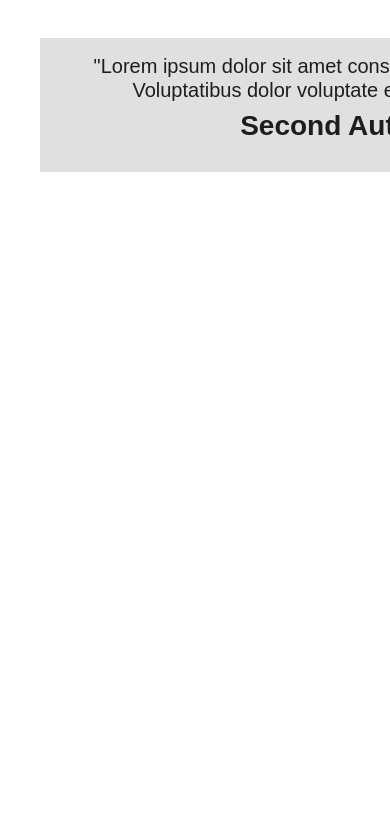
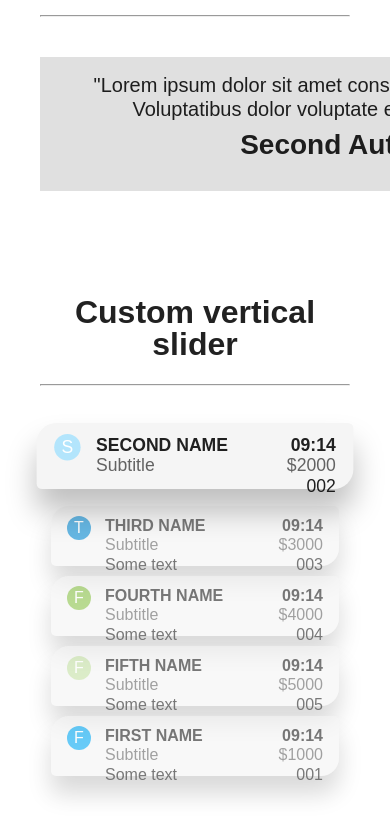
Before and after one commit to MarinaTararoschenko/test, an Angular app: page /features in a window 390 px wide. Shown: the part 2077-2914 px from the top of the page. Before the commit the page ends 2335 px from the top, so only its background shows below. Built offline with nearby package versions, Linux system fonts and the light colour scheme; a web font is replaced by a local one.

Commit message:
feat: added custom-vertical-slider

```diff
--- a/src/app/app.module.ts
+++ b/src/app/app.module.ts
@@ -15,6 +15,7 @@ import { ArcChartComponent } from './features/arc-chart/arc-chart.component';
 import { DraggingBlockComponent } from './features/dragging-block/dragging-block.component';
 import { CalendarComponent } from './features/calendar/calendar.component';
 import { LoopSliderComponent } from './features/loop-slider/loop-slider.component';
+import { CustomVerticalSliderComponent } from './features/custom-vertical-slider/custom-vertical-slider.component';
 
 import { LibraryComponent } from './library/library.component';
 
@@ -28,7 +29,8 @@ import { LibraryComponent } from './library/library.component';
         CalendarComponent,
         LibraryComponent,
         ArcChartComponent,
-        LoopSliderComponent
+        LoopSliderComponent,
+        CustomVerticalSliderComponent
     ],
     imports: [
         BrowserModule,
--- /dev/null
+++ b/src/app/features/custom-vertical-slider/custom-vertical-slider.component.html
@@ -0,0 +1,17 @@
+<div #verticalSlider class="verticalSlider">
+  <div class="verticalSlider__wrapper slider-ts">
+    <div class="verticalSlider__item bg-secondary" *ngFor="let item of verticalSliderList">
+      <div class="verticalSlider__item-label" [ngClass]="item.color">{{getAbbr(item)}}</div>
+      <div class="verticalSlider__item-body">
+        <div class="body-1 upper"><b>{{item.title}}</b></div>
+        <div class="body-1 color-secondary">{{item.subtitle}}</div>
+        <div class="body-1">{{item.text}}</div>
+      </div>
+      <div class="align-right">
+        <div class="body-1"><b>{{item.time}}</b></div>
+        <div class="body-1 color-secondary">${{item.price}}</div>
+        <div class="body-1">{{item.code}}</div>
+      </div>
+    </div>
+  </div>
+</div>
--- /dev/null
+++ b/src/app/features/custom-vertical-slider/custom-vertical-slider.component.scss
@@ -0,0 +1,123 @@
+.verticalSlider {
+  &__wrapper {
+    display: flex;
+    flex-direction: column;
+    align-items: center;
+    position: relative;
+    width: 480px;
+    height: 520px;
+    margin: 40px auto;
+  }
+
+  &__item {
+    display: flex;
+    position: absolute;
+    top: 0;
+    left: 50%;
+    width: 430px;
+    height: 90px;
+    line-height: 1;
+    padding: 16px 24px;
+    border-radius: 18px 5px 18px 5px;
+    box-shadow: 0 27px 36px rgba(0, 0, 0, .25);
+    opacity: .6;
+    transition: all .5s cubic-bezier(0.65, 0.05, 0.36, 1);
+
+    & + .verticalSlider__item {
+      margin-top: 14px;
+    }
+
+    &:nth-child(2) {
+      transform: translateY(100%) translateY(14px) translateX(-50%);
+    }
+
+    &:nth-child(3) {
+      transform: translateY(200%) translateY(28px) translateX(-50%);
+    }
+
+    &:nth-child(4) {
+      transform: translateY(300%) translateY(42px) translateX(-50%);
+    }
+
+    &:nth-child(5) {
+      transform: translateY(400%) translateY(56px) translateX(-50%);
+    }
+
+    &.active,
+    &:first-child {
+      box-shadow: 0 30px 40px rgba(0, 0, 0, .25);
+      transform: translateX(-50%) scale(1.1);
+      opacity: 1;
+      z-index: 1;
+    }
+
+    .right {
+      margin-left: auto;
+    }
+
+    &-label {
+      display: flex;
+      align-items: center;
+      justify-content: center;
+      width: 36px;
+      height: 36px;
+      font-size: 25px;
+      color: #fff;
+      margin-right: 24px;
+      border-radius: 50%;
+    }
+
+    &-body {
+      flex-grow: 1;
+    }
+  }
+}
+
+@media only screen and (max-width: 670px) {
+  .verticalSlider {
+    &__wrapper {
+      width: 318px;
+      max-width: 100%;
+      height: 350px;
+    }
+
+    &__item {
+      width: 288px;
+      height: 60px;
+      padding: 10px 16px;
+      box-shadow: 0 18px 24px rgba(0, 0, 0, .25);
+
+      & + .verticalSlider__item {
+        margin-top: 10px;
+      }
+
+      &:nth-child(2) {
+        transform: translateY(100%) translateY(10px) translateX(-50%);
+      }
+
+      &:nth-child(3) {
+        transform: translateY(200%) translateY(20px) translateX(-50%);
+      }
+
+      &:nth-child(4) {
+        transform: translateY(300%) translateY(30px) translateX(-50%);
+      }
+
+      &:nth-child(5) {
+        transform: translateY(400%) translateY(40px) translateX(-50%);
+      }
+
+      &.active,
+      &:first-child {
+        box-shadow: 0 20px 27px rgba(0, 0, 0, .25);
+      }
+
+      &-label {
+        width: 24px;
+        height: 24px;
+        font-size: 16px;
+        margin-right: 14px;
+      }
+    }
+  }
+}
--- /dev/null
+++ b/src/app/features/custom-vertical-slider/custom-vertical-slider.component.ts
@@ -0,0 +1,119 @@
+import { Component, OnInit, ViewChild, ElementRef, AfterViewInit } from '@angular/core';
+import moment from 'moment';
+
+interface ISliderProps {
+    sliderWrapper: any;
+    slider: any;
+    itemHeight: number;
+    margin: string;
+}
+
+interface ISliderData {
+    title: string;
+    color: string;
+    subtitle: string;
+    text?: string;
+    time: string;
+    price: string;
+    code: string;
+}
+
+@Component({
+    selector: 'app-custom-vertical-slider',
+    templateUrl: './custom-vertical-slider.component.html',
+    styleUrls: ['./custom-vertical-slider.component.scss']
+})
+
+export class CustomVerticalSliderComponent implements OnInit, AfterViewInit {
+    @ViewChild('verticalSlider') public sliderWrapper!: ElementRef;
+
+    public sliderProps: ISliderProps = {
+        sliderWrapper: null,
+        slider: null,
+        itemHeight: 0,
+        margin: "0",
+    };
+
+    public verticalSliderList: Array<ISliderData> = [
+        {
+            title: 'First name',
+            color: 'bg-accent-primary',
+            subtitle: 'Subtitle',
+            text: 'Some text',
+            time: moment(new Date(), 'YYYY-MM-DD').format('hh:mm'),
+            price: '1000',
+            code: '001'
+        }, {
+            title: 'Second name',
+            color: 'bg-accent-primary-light',
+            subtitle: 'Subtitle',
+            time: moment(new Date(), 'YYYY-MM-DD').format('hh:mm'),
+            price: '2000',
+            code: '002'
+        }, {
+            title: 'Third name',
+            color: 'bg-accent-primary-dark',
+            subtitle: 'Subtitle',
+            text: 'Some text',
+            time: moment(new Date(), 'YYYY-MM-DD').format('hh:mm'),
+            price: '3000',
+            code: '003'
+        }, {
+            title: 'Fourth name',
+            color: 'bg-accent-secondary',
+            subtitle: 'Subtitle',
+            text: 'Some text',
+            time: moment(new Date(), 'YYYY-MM-DD').format('hh:mm'),
+            price: '4000',
+            code: '004'
+        }, {
+            title: 'Fifth name',
+            color: 'bg-accent-secondary-light',
+            subtitle: 'Subtitle',
+            text: 'Some text',
+            time: moment(new Date(), 'YYYY-MM-DD').format('hh:mm'),
+            price: '5000',
+            code: '005'
+        }
+    ];
+
+    constructor() {
+    }
+
+    public ngOnInit(): void {
+    }
+
+    public ngAfterViewInit(): void {
+        setTimeout(() => {
+            this.initCustomSlider();
+        }, 100);
+    }
+
+    public initCustomSlider(): void {
+        const props = this.sliderProps;
+        props.sliderWrapper = <HTMLElement>this.sliderWrapper.nativeElement;
+        props.slider = <HTMLElement>props.sliderWrapper.getElementsByClassName('slider-ts')[0];
+        props.itemHeight = props.slider.children[0].clientHeight;
+        props.slider.margin = window.innerWidth > 670 ? 14 : 10;
+
+        setInterval(() => {
+            this.transformSlider();
+        }, 1000);
+    }
+
+    public transformSlider(): void {
+        const props = this.sliderProps;
+        const slideToMove = props.slider.children[props.slider.children.length - 1].cloneNode(true);
+        props.slider.insertBefore(slideToMove, props.slider.children[0]);
+
+        for (let i = 0; i <= props.slider.children.length - 1; i++) {
+            props.slider.children[0].style.transform = 'translateY(0) translateX(-50%) scale(1.1)';
+            props.slider.children[i].style.transform = 'translateY(' + 100 * i + '%) translateY(' + props.slider.margin * i + 'px) translateX(-50%)';
+        }
+        props.slider.children[props.slider.children.length - 1].remove();
+    }
+
+    public getAbbr(item: any): string {
+        return item.title.substring(0, 1);
+    }
+}
--- a/src/app/features/features.component.html
+++ b/src/app/features/features.component.html
@@ -28,6 +28,7 @@
 
   <br>
   <br>
+  <br>
 
   <div class="mat-display-3 center"><b>Loop slider</b></div>
 
@@ -37,5 +38,15 @@
 
   <br>
   <br>
+  <br>
+
+  <div class="mat-display-3 center"><b>Custom vertical slider</b></div>
+
+  <hr>
+
+  <app-custom-vertical-slider></app-custom-vertical-slider>
+
+  <br>
+  <br>
 
 </div>
--- a/src/assets/sass/_helpers.scss
+++ b/src/assets/sass/_helpers.scss
@@ -4,6 +4,10 @@
 
 .center {
   text-align: center;
+}
+
+.align-right {
+  text-align: right;
 }
 
 .flex {
```
